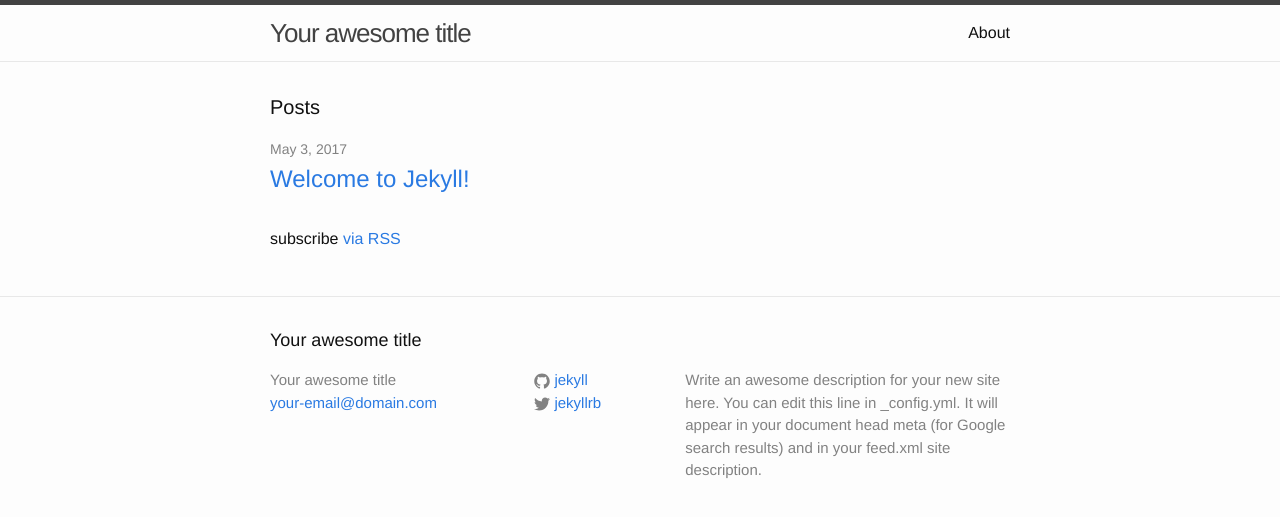
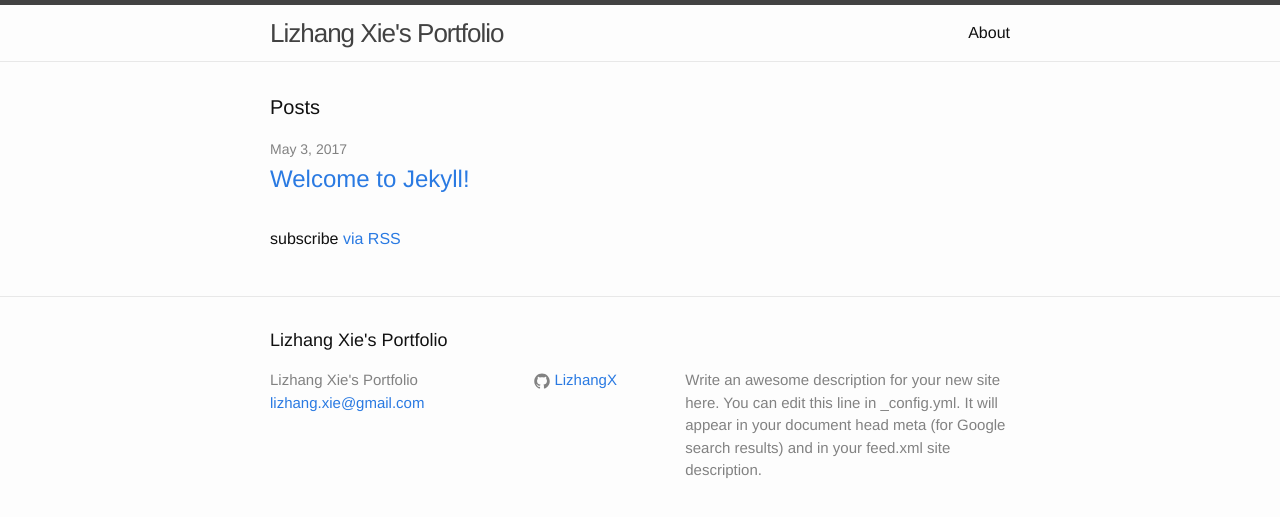
Before and after one commit to LizhangX/LizhangX.github.io, a Jekyll site: the page built from index.html, in a window 1280 px wide. Shown: the top 517 px of the page. Built offline with Jekyll 4.4.1, drawn with Linux system fonts in a browser that asks for light colours.

Commit message:
initial change for portfolio

```diff
--- a/_config.yml
+++ b/_config.yml
@@ -6,16 +6,16 @@
 # 'jekyll serve'. If you change this file, please restart the server process.
 
 # Site settings
-title: Your awesome title
-email: your-email@domain.com
+title: Lizhang Xie's Portfolio
+email: lizhang.xie@gmail.com
 description: > # this means to ignore newlines until "baseurl:"
   Write an awesome description for your new site here. You can edit this
   line in _config.yml. It will appear in your document head meta (for
   Google search results) and in your feed.xml site description.
 baseurl: "" # the subpath of your site, e.g. /blog
 url: "http://yourdomain.com" # the base hostname & protocol for your site
-twitter_username: jekyllrb
-github_username:  jekyll
+twitter_username:
+github_username:  LizhangX
 
 # Build settings
 markdown: kramdown
```
